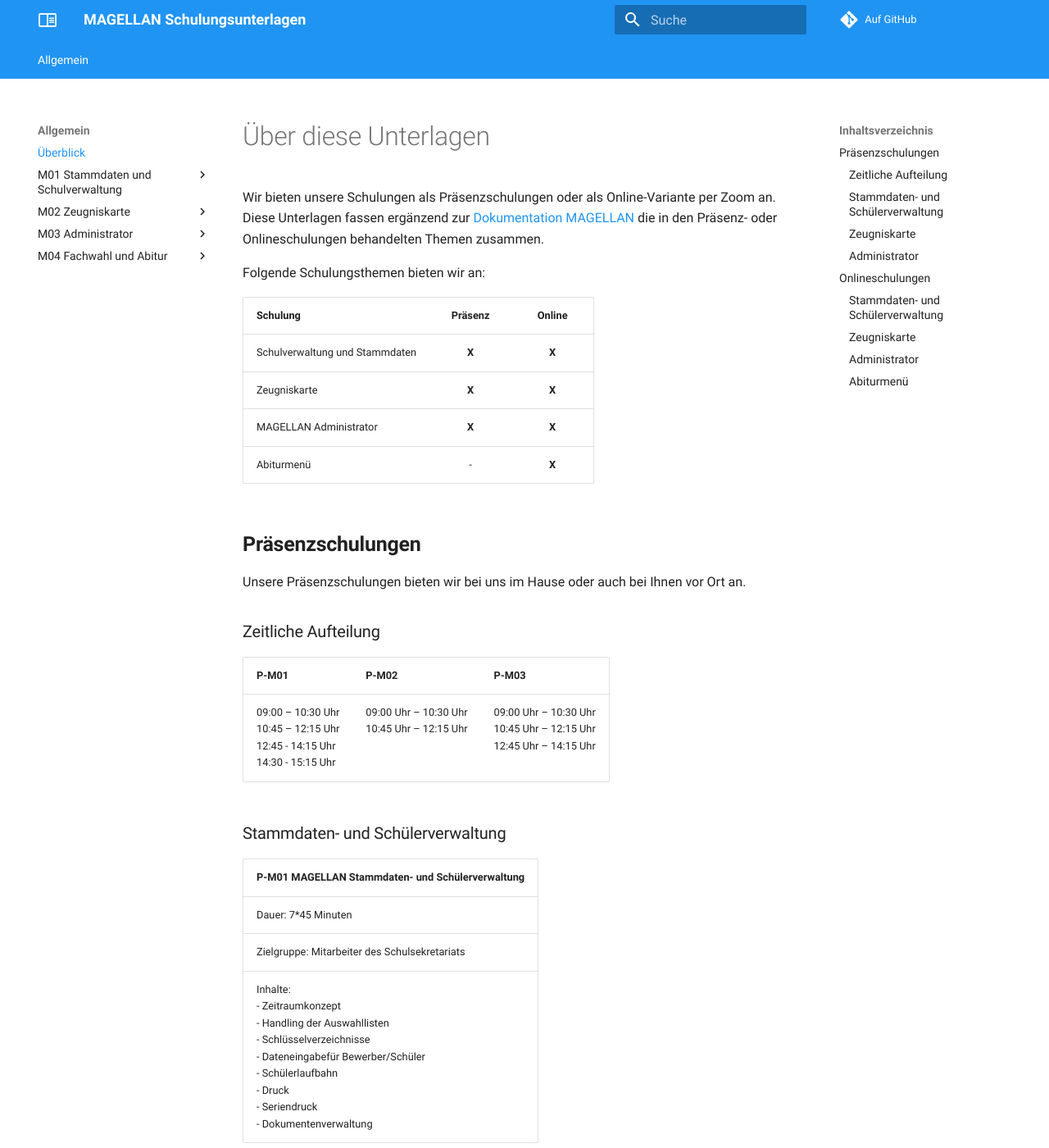
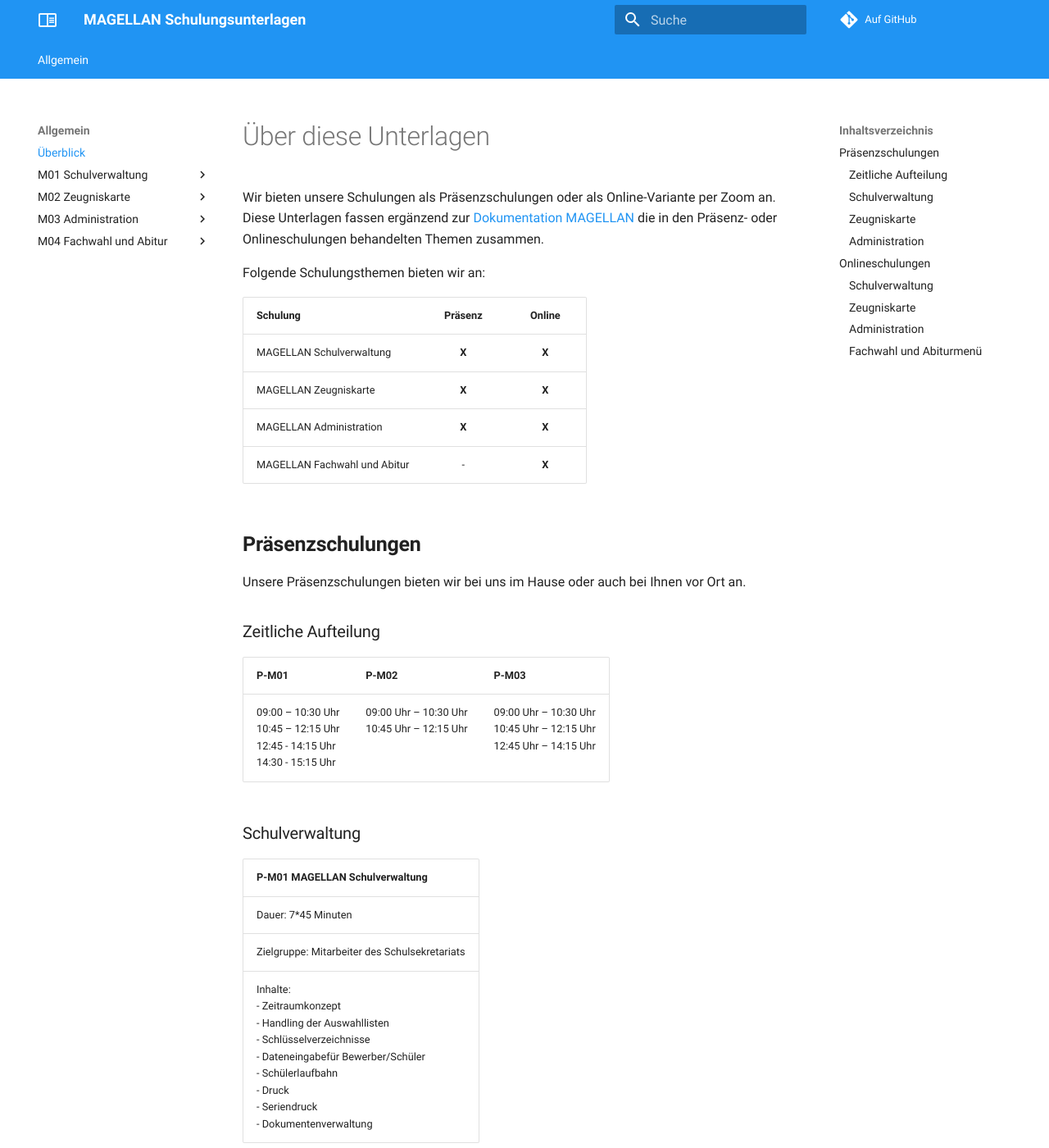
Before and after one commit to stuebersystems/doc.magellan-schulungen.de, an MkDocs documentation site: the page built from docs/index.md, in a window 1280 px wide and 1400 px high. Shown: the whole window at 82% size. Built offline with MkDocs 1.6.1 and Material for MkDocs 9.7.7, drawn with Linux system fonts in a browser that asks for light colours; comment, search, counter and statistics services are not loaded; some of the changed text lies outside the part shown.

Commit message:
no message

```diff
--- a/docs/index.md
+++ b/docs/index.md
@@ -7,10 +7,10 @@ Folgende Schulungsthemen bieten wir an:
 
 Schulung|Präsenz|Online
 --|:--:|:--:
-Schulverwaltung und Stammdaten|**X**|**X**
-Zeugniskarte|**X**|**X**
-MAGELLAN Administrator|**X**|**X**
-Abiturmenü|-|**X**
+MAGELLAN Schulverwaltung|**X**|**X**
+MAGELLAN Zeugniskarte|**X**|**X**
+MAGELLAN Administration|**X**|**X**
+MAGELLAN Fachwahl und Abitur|-|**X**
 
 ## **Präsenzschulungen**
 
@@ -22,9 +22,9 @@ Unsere Präsenzschulungen bieten wir bei uns im Hause oder auch bei Ihnen vor Or
 |:--|--|--|
 |09:00 – 10:30 Uhr<br/>10:45 – 12:15 Uhr<br/>12:45 - 14:15 Uhr<br/>14:30 - 15:15 Uhr|09:00 Uhr – 10:30 Uhr<br/>10:45 Uhr – 12:15 Uhr|09:00 Uhr – 10:30 Uhr<br/>10:45 Uhr – 12:15 Uhr<br/>12:45 Uhr – 14:15 Uhr|
 
-### Stammdaten- und Schülerverwaltung
+### Schulverwaltung
 
-|P-M01 MAGELLAN Stammdaten- und Schülerverwaltung|
+|P-M01 MAGELLAN Schulverwaltung|
 |:--|
 |Dauer: 7*45 Minuten|
 |Zielgruppe: Mitarbeiter des Schulsekretariats|
@@ -38,9 +38,9 @@ Unsere Präsenzschulungen bieten wir bei uns im Hause oder auch bei Ihnen vor Or
 |Zielgruppe: Zeugnisschreiber, Koordinatoren
 |Inhalte:<br/>- Fächereingabe<br/>- Fachtafelerstellung<br/>- Noteneingabe in MAGELLAN<br/>- Zeugnisbemerkungen<br/>- Modul MAGELLAN Berichte|
 
-### Administrator
+### Administration
 
-|P-M03 MAGELLAN Administrator|
+|P-M03 MAGELLAN Administration|
 |:--|
 |Dauer: 4*45 Minuten|
 |Zielgruppe: Schuladministratoren, Schulleitung, Koordinatoren
@@ -48,9 +48,9 @@ Unsere Präsenzschulungen bieten wir bei uns im Hause oder auch bei Ihnen vor Or
 
 ## **Onlineschulungen**
 
-### Stammdaten- und Schülerverwaltung
+### Schulverwaltung
 
-|O-M01 MAGELLAN Stammdaten- und Schülerverwaltung|
+|O-M01 MAGELLAN Schulverwaltung|
 |:--|
 |Dauer:  3 Termine à 120 Minuten|
 |Zielgruppe: Verwaltungsmitarbeiter|
@@ -79,9 +79,9 @@ Unsere Präsenzschulungen bieten wir bei uns im Hause oder auch bei Ihnen vor Or
 |Inhalt:
 <br/>- Vorbereitung für die Erstellung der mymx-Dateien<br/>- Verteilstrategie<br/>- Import der Daten nach MAGELLAN|
 
-### Administrator
+### Administration
 
-|O-M03 MAGELLAN Administrator|
+|O-M03 MAGELLAN Administration|
 |:--|
 |Dauer: 2 Termine à 120 Minuten|
 |Zielgruppe: Schuladministratoren|
@@ -92,9 +92,9 @@ Unsere Präsenzschulungen bieten wir bei uns im Hause oder auch bei Ihnen vor Or
 |Dauer: 120 Minuten|
 |Inhalte:<br/>- Schlüsselverzeichnisse anpassen<br/>- Benutzerverwaltung<br/>- Sicherung und Datenbankpflege<br/>- Datenimporte über das MAGELLAN-Importformat<br/>- Erstellen von MyMAGELLAN-Dateien mit dem MyMAGELLAN-Center|
 
-### Abiturmenü
+### Fachwahl und Abiturmenü
 
-|O-M04 Abiturmenü|
+|O-M04 Fachwahl und Abiturmenü|
 |:--|
 |Dauer: zwei Termine mit einmal 120 Minuten und einmal 60 Minuten|
 |Zielgruppe: Oberstufenkoordinatoren|
--- a/mkdocs.yml
+++ b/mkdocs.yml
@@ -56,7 +56,7 @@ plugins:
 nav:
 - Allgemein:
   - Überblick: index.md
-  - M01 Stammdaten und Schulverwaltung:
+  - M01 Schulverwaltung:
     - Einstieg: m01/02.einstieg.md
     - Laufbahnprozesse: m01/03.laufbahnprozesse.md
     - Registerkarten: m01/04.registerkarten.md
@@ -65,7 +65,7 @@ nav:
       - Landesanpassungen: m02/02.landesanpassungen.md
       - Registerkarte Zeugnis: m02/03.register.zeugnis.md
       - Drucken: m02/04.druck.md
-  - M03 Administrator:
+  - M03 Administration:
       - Installation: m03/02.installation.md
       - Lizenz: m03/03.lizenz.md
       - Deinstallation: m03/04.deinstallation.md
```
